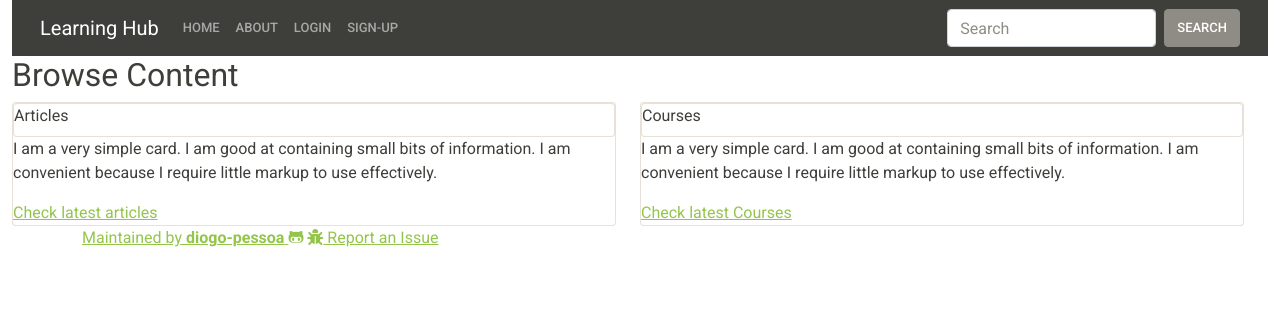
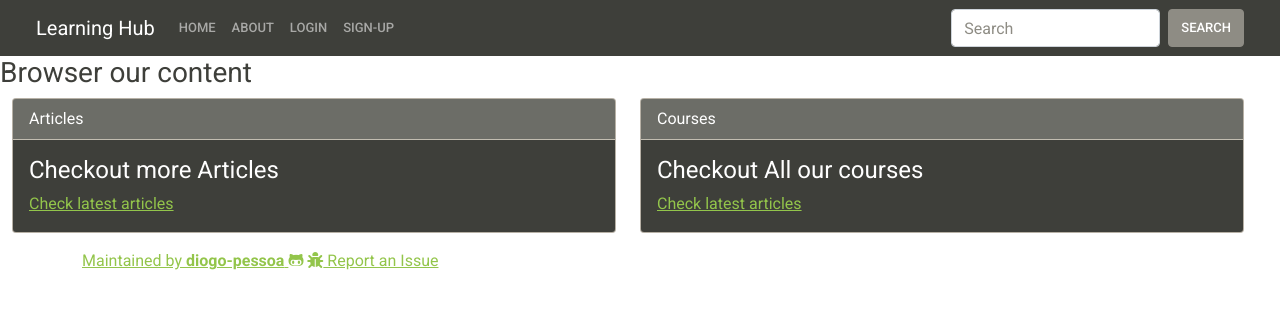
Before and after one commit to diogo-pessoa/TheLearningHub, a Django app: page / in a window 1280 px wide. Shown: the top 309 px of the page. Run offline with Django 3.2, Linux system fonts and the light colour scheme; some libraries are stand-ins or nearby versions.

Commit message:
Styling pages with new css theme
- write_article.html - moving back button to top of the form
- add color to submit button

```diff
--- a/home/templates/index.html
+++ b/home/templates/index.html
@@ -1,43 +1,30 @@
 {% extends "base.html" %}
 {% load static %}
 
-{% block content%}
-
-
-<h2 class="header center">Browse Content</h2>
-
-<div class="row">
-
-        <div class="col s12 m6">
-            <div class="card">
-                <div class="card">
-                    <span class="card-title">Articles</span>
-                </div>
-                <div class="card-content">
-                    <p>I am a very simple card. I am good at containing small bits of information.
-                        I am convenient because I require little markup to use effectively.</p>
-                </div>
-                <div class="card-action">
-                    <a href="{% url 'articles' %}">Check latest articles</a>
+{% block content %}
+    <div class="col-sm-1 col-md-6 center-align">
+        <h3>Browser our content</h3>
+    </div>
+    <div class="row">
+        <div class="col-sm-1 col-md-6">
+            <div class="card text-white bg-primary mb-3">
+                <div class="card-header">Articles</div>
+                <div class="card-body">
+                    <h4 class="card-title">Checkout more Articles</h4>
+                    <p class="card-text"><a href="{% url 'articles' %}">Check latest articles</a></p>
                 </div>
             </div>
         </div>
-
-        <div class="col s12 m6">
-            <div class="card">
-                <div class="card">
-                    <span class="card-title">Courses</span>
-                </div>
-                <div class="card-content">
-                    <p>I am a very simple card. I am good at containing small bits of information.
-                        I am convenient because I require little markup to use effectively.</p>
-                </div>
-                <div class="card-action">
-                    <a href="{% url 'articles' %}">Check latest Courses</a>
+        <div class="col-sm-1 col-md-6">
+            <div class="card text-white bg-primary mb-3">
+                <div class="card-header">Courses</div>
+                <div class="card-body">
+                    <h4 class="card-title">Checkout All our courses</h4>
+                    <p class="card-text"><a href="#">Check latest articles</a></p>
                 </div>
             </div>
         </div>
-</div>
+    </div>
 
 
-{%endblock%}
+{% endblock %}
--- a/templates/base.html
+++ b/templates/base.html
@@ -33,18 +33,16 @@
     {% endblock %}
 </head>
 <body>
-<div class="container-fluid no-padding">
+<div class="container-fluid">
     <!-- HEADER and User actions Links -->
-    <header>
+    <header class="row no-gutters">
         {% include 'includes/header.html' %}
     </header>
     <!-- Toasts -->
     {% if messages %}
-        <div class="message-container">
-            {% include 'includes/toasts/toast_success.html' %}
-        </div>
+        {% include 'includes/toasts/toast_success.html' %}
     {% endif %}
-    <div class="row">
+    <div class="row no-gutters">
         {% block content %}
         {% endblock %}
     </div>
--- a/templates/includes/toasts/toast_success.html
+++ b/templates/includes/toasts/toast_success.html
@@ -1,8 +1,8 @@
 {% if messages %}
     {% for message in messages %}
-        <div class="alert alert-dismissible alert-light">
+        <div class="alert alert-dismissible alert-info">
             <button type="button" class="btn-close" data-bs-dismiss="alert"></button>
-            <p>{{ message }}</p>
+            <p class="center">{{ message }}</p>
         </div>
     {% endfor %}
 {% endif %}
```
Also changed, not shown: articles/templates/articles.html (+32 -24 lines), articles/templates/write_article.html (+9 -9 lines).
